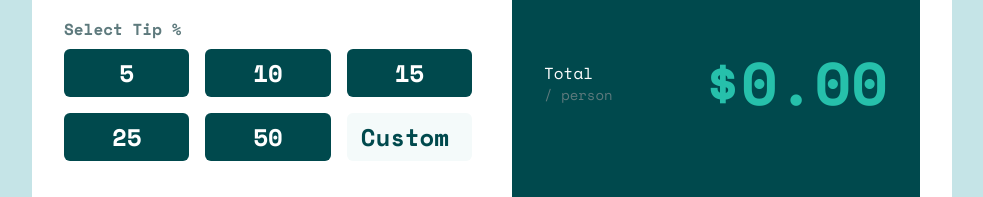
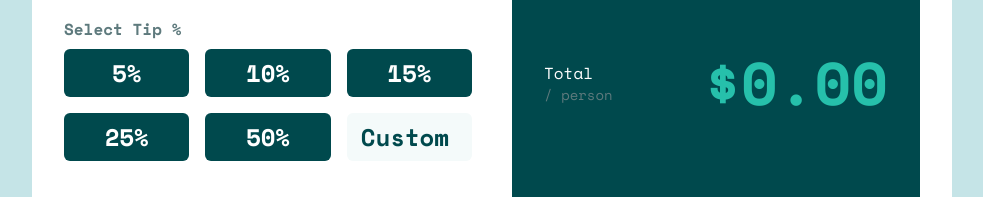
Before and after one commit to mdubelbeis/tip-calculator, a React (Create React App) app: page / in a window 1280 px wide. Shown: the part 381-578 px from the top of the page, without its empty margins (148-1131 px from the left). Built offline with nearby package versions, Linux system fonts and the light colour scheme.

Commit message:
added percentage to output

```diff
--- a/src/components/PercentageButton.js
+++ b/src/components/PercentageButton.js
@@ -19,7 +19,7 @@ const PercentageButton = ({ setTip, custom }) => {
       ${custom > tip ? 'nonSelected' : 'null'}`}
       onClick={() => onButtonClick(tip, index)}
     >
-      {tip}
+      {`${tip}%`}
     </button>
   ));
 
```
